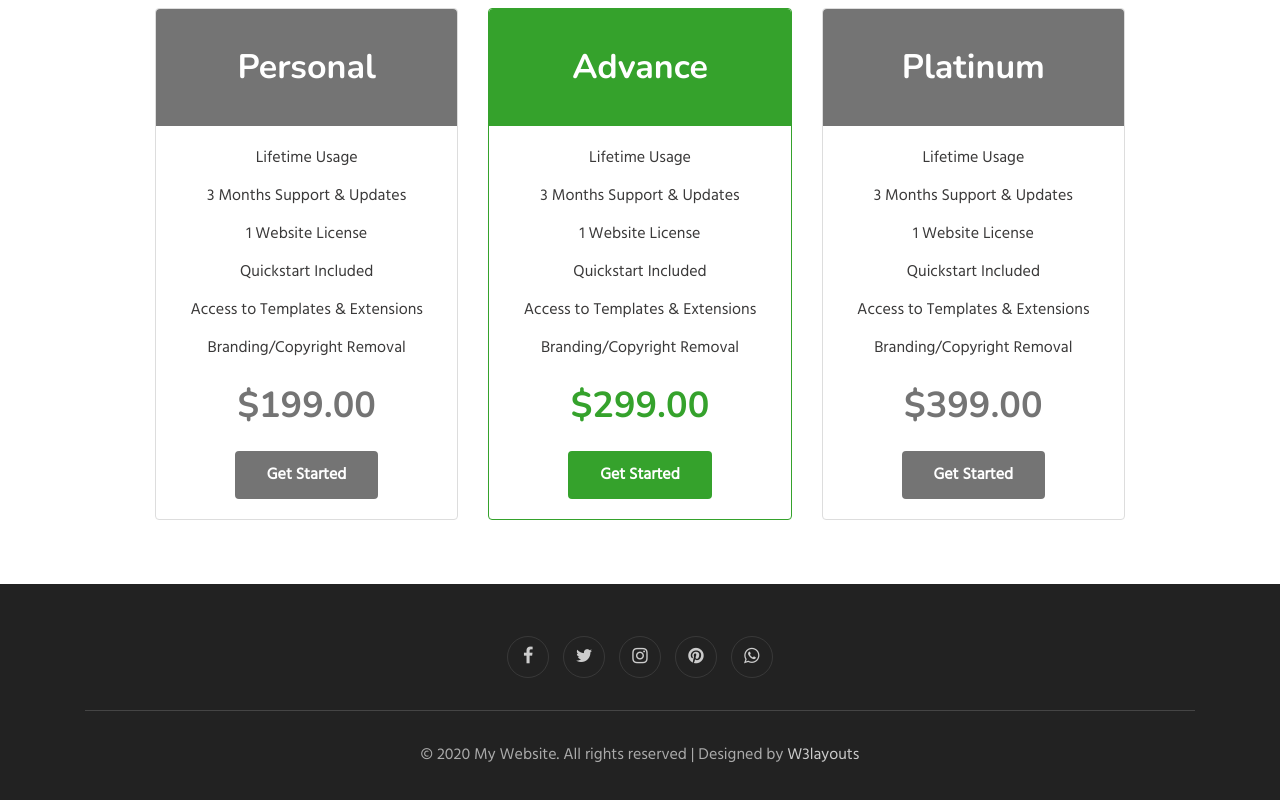
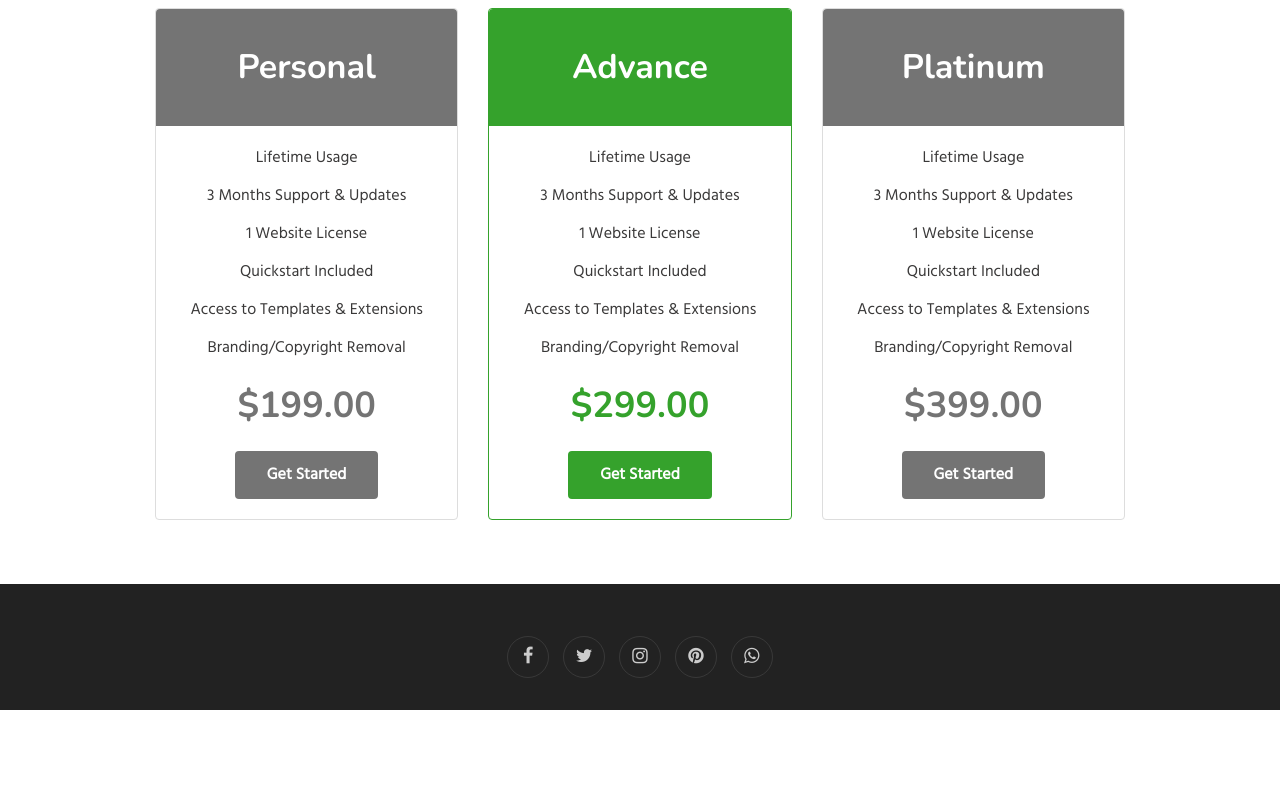
Before and after one commit to ahtisham206/portfolio, a plain HTML site: page services.html in a window 1280 px wide. Shown: the part 940-1740 px from the top of the page. After the commit the page ends 1650 px from the top, so only its background shows below. Drawn offline with nearby package versions, Linux system fonts and the light colour scheme.

Commit message:
Update services.html

```diff
--- a/services.html
+++ b/services.html
@@ -236,10 +236,6 @@ Author URL: http://w3layouts.com
           <a href="https://www.pinterest.com/shamibhai206/_saved/" class="pinterest"><span class="fa fa-pinterest"></span></a>
           <a href="http://wa.me/+923351865206" class="whatsapp"><span class="fa fa-whatsapp"></span></a>
       </div>
-          <div class="bottom-copies text-center">
-              <p class="copy-footer-29">© 2020 My Website. All rights reserved | Designed by <a href="https://w3layouts.com">W3layouts</a></p>
-
-          </div>
       </div>
   </div>
    <!-- move top -->
```
